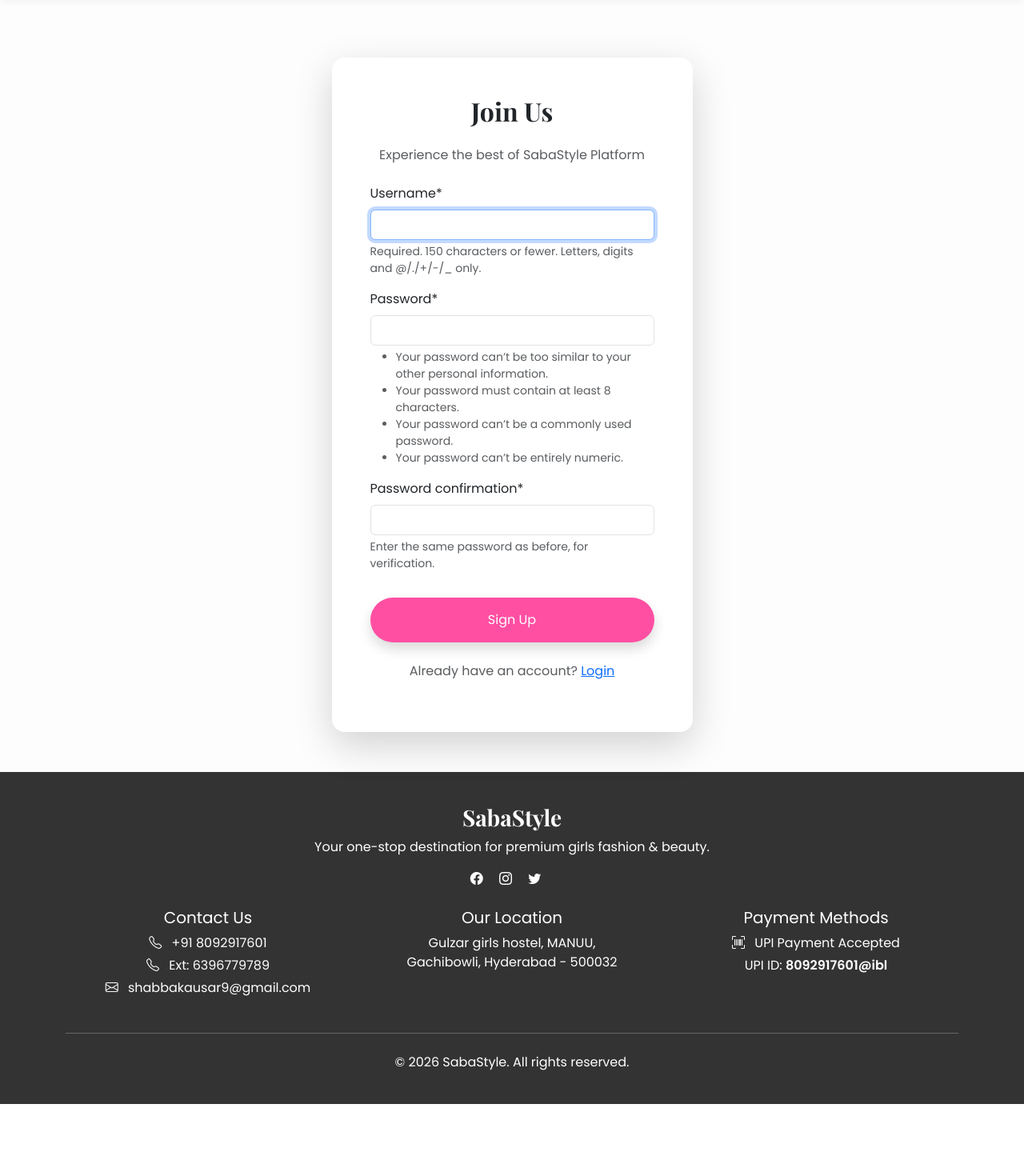
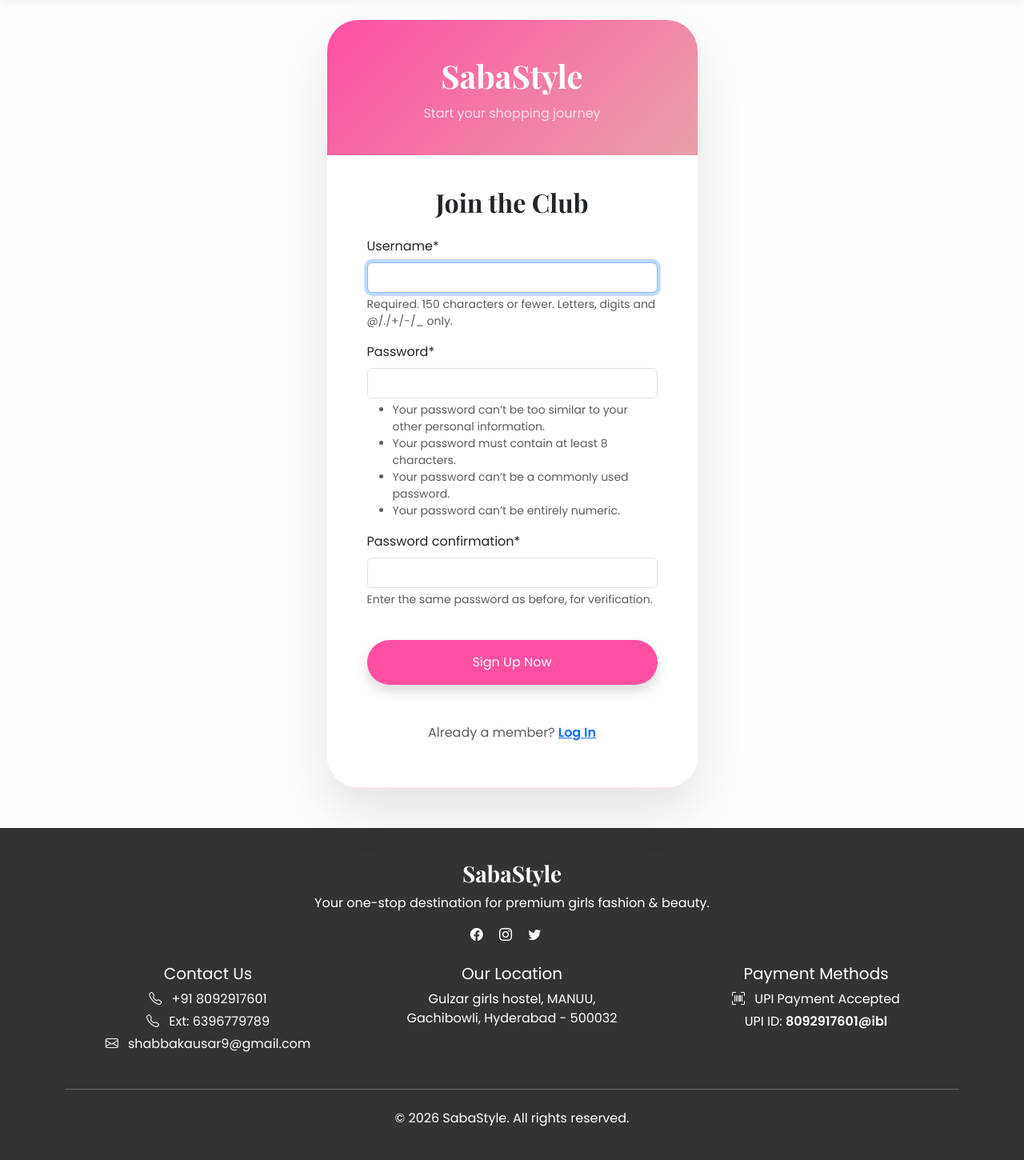
Before and after one commit to Shabba-kausar/sabastyle-shopping-platform, a Django app: page /accounts/signup/ in a window 1280 px wide. Shown: the part 76-1526 px from the top of the page at 80% size. Before the commit the page ends 1456 px from the top, so only its background shows below. Run offline with Django 4.2, Linux system fonts and the light colour scheme; some libraries are stand-ins or nearby versions.

Commit message:
Enhance Login/Signup UI and update README

```diff
--- a/templates/accounts/signup.html
+++ b/templates/accounts/signup.html
@@ -4,18 +4,62 @@
 {% block title %}Create Account - SabaStyle Platform{% endblock %}
 
 {% block content %}
-<div class="row justify-content-center">
+<style>
+    .auth-container {
+        min-height: 80vh;
+        display: flex;
+        align-items: center;
+        justify-content: center;
+    }
+    .auth-card {
+        background: rgba(255, 255, 255, 0.9);
+        backdrop-filter: blur(15px);
+        border: 1px solid rgba(255, 79, 163, 0.1);
+        border-radius: 40px;
+        box-shadow: 0 30px 60px rgba(0,0,0,0.1);
+        overflow: hidden;
+        animation: fadeIn 0.8s ease-out;
+    }
+    @keyframes fadeIn {
+        from { opacity: 0; transform: translateY(20px); }
+        to { opacity: 1; transform: translateY(0); }
+    }
+    .auth-header {
+        background: linear-gradient(135deg, var(--primary-pink), var(--secondary-pink));
+        padding: 40px;
+        text-align: center;
+        color: white;
+    }
+    .auth-body {
+        padding: 40px 50px;
+    }
+    .brand-text-auth {
+        font-family: 'Playfair Display', serif;
+        font-size: 2.5rem;
+        font-weight: 700;
+        margin-bottom: 5px;
+    }
+</style>
+
+<div class="auth-container">
     <div class="col-md-5">
-        <div class="card shadow-lg p-5 rounded-4 bg-white border-0 mt-5">
-            <h2 class="text-center mb-4 fw-bold">Join Us</h2>
-            <p class="text-center text-muted mb-4">Experience the best of SabaStyle Platform</p>
-            <form method="post">
-                {% csrf_token %}
-                {{ form|crispy }}
-                <button type="submit" class="btn btn-primary w-100 py-3 rounded-pill mt-3 shadow">Sign Up</button>
-            </form>
-            <div class="text-center mt-4">
-                <p class="text-muted">Already have an account? <a href="{% url 'accounts:login' %}" class="text-pink">Login</a></p>
+        <div class="auth-card">
+            <div class="auth-header">
+                <div class="brand-text-auth">SabaStyle</div>
+                <p class="mb-0 opacity-75">Start your shopping journey</p>
+            </div>
+            <div class="auth-body">
+                <h2 class="fw-bold mb-4 text-center">Join the Club</h2>
+                <form method="post">
+                    {% csrf_token %}
+                    {{ form|crispy }}
+                    <button type="submit" class="btn btn-primary w-100 py-3 rounded-pill mt-4 shadow">
+                        Sign Up Now
+                    </button>
+                </form>
+                <div class="text-center mt-5">
+                    <p class="text-muted">Already a member? <a href="{% url 'accounts:login' %}" class="text-pink fw-bold">Log In</a></p>
+                </div>
             </div>
         </div>
     </div>
```
Also changed, not shown: server_log.txt (+46 -0 lines), templates/accounts/login.html (+55 -10 lines).
